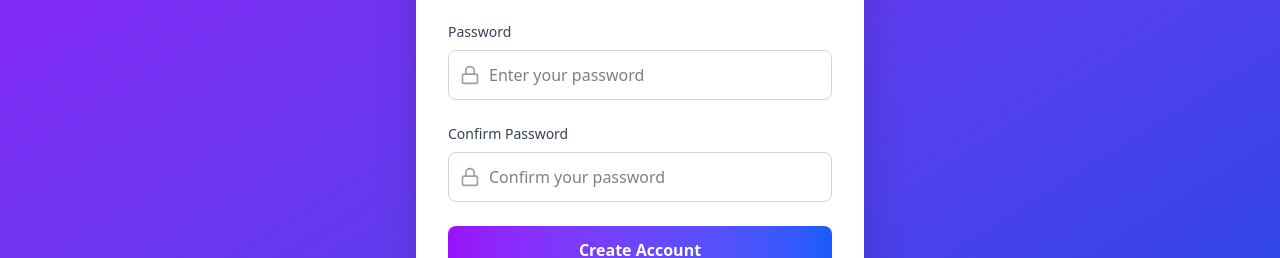
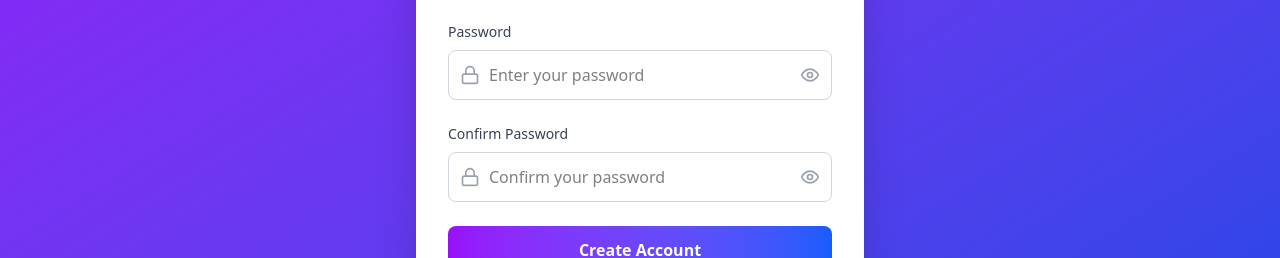
Before and after one commit to MM-27-dev/Customer-support-chatbot, a React (Vite) app: page /register in a window 1280 px wide. Shown: the part 369-627 px from the top of the page. Built offline with nearby package versions, Linux system fonts and the light colour scheme; no server answers.

Commit message:
Added the password toggeler, UI fix in ThemeCustomizer

```diff
--- a/src/components/Auth/Login.tsx
+++ b/src/components/Auth/Login.tsx
@@ -1,13 +1,14 @@
 import React, { useState } from 'react';
 import { Link, Navigate } from 'react-router-dom';
 import { useAuth } from '../../contexts/AuthContext';
-import { LogIn, Mail, Lock } from 'lucide-react';
+import { LogIn, Mail, Lock, Eye, EyeOff } from 'lucide-react';
 
 const Login: React.FC = () => {
   const [email, setEmail] = useState('');
   const [password, setPassword] = useState('');
   const [error, setError] = useState('');
   const [loading, setLoading] = useState(false);
+  const [showPassword, setShowPassword] = useState(false);
   const { login, user } = useAuth();
 
   if (user) {
@@ -62,13 +63,21 @@ const Login: React.FC = () => {
             <div className="relative">
               <Lock className="absolute left-3 top-1/2 transform -translate-y-1/2 text-gray-400" size={20} />
               <input
-                type="password"
+                type={showPassword ? 'text' : 'password'}
                 value={password}
                 onChange={(e) => setPassword(e.target.value)}
-                className="w-full pl-10 pr-4 py-3 border border-gray-300 rounded-lg focus:ring-2 focus:ring-blue-500 focus:border-transparent transition duration-200"
+                className="w-full pl-10 pr-10 py-3 border border-gray-300 rounded-lg focus:ring-2 focus:ring-blue-500 focus:border-transparent transition duration-200"
                 placeholder="Enter your password"
                 required
               />
+              <button
+                type="button"
+                className="absolute right-3 top-1/2 transform -translate-y-1/2 text-gray-400 focus:outline-none"
+                onClick={() => setShowPassword((v) => !v)}
+                tabIndex={-1}
+              >
+                {showPassword ? <EyeOff size={20} /> : <Eye size={20} />}
+              </button>
             </div>
           </div>
 
--- a/src/components/Auth/Register.tsx
+++ b/src/components/Auth/Register.tsx
@@ -1,7 +1,7 @@
 import React, { useState } from 'react';
 import { Link, Navigate } from 'react-router-dom';
 import { useAuth } from '../../contexts/AuthContext';
-import { UserPlus, Mail, Lock } from 'lucide-react';
+import { UserPlus, Mail, Lock, Eye, EyeOff } from 'lucide-react';
 
 const Register: React.FC = () => {
   const [email, setEmail] = useState('');
@@ -9,6 +9,8 @@ const Register: React.FC = () => {
   const [confirmPassword, setConfirmPassword] = useState('');
   const [error, setError] = useState('');
   const [loading, setLoading] = useState(false);
+  const [showPassword, setShowPassword] = useState(false);
+  const [showConfirmPassword, setShowConfirmPassword] = useState(false);
   const { register, user } = useAuth();
 
   if (user) {
@@ -69,13 +71,21 @@ const Register: React.FC = () => {
             <div className="relative">
               <Lock className="absolute left-3 top-1/2 transform -translate-y-1/2 text-gray-400" size={20} />
               <input
-                type="password"
+                type={showPassword ? 'text' : 'password'}
                 value={password}
                 onChange={(e) => setPassword(e.target.value)}
-                className="w-full pl-10 pr-4 py-3 border border-gray-300 rounded-lg focus:ring-2 focus:ring-purple-500 focus:border-transparent transition duration-200"
+                className="w-full pl-10 pr-10 py-3 border border-gray-300 rounded-lg focus:ring-2 focus:ring-purple-500 focus:border-transparent transition duration-200"
                 placeholder="Enter your password"
                 required
               />
+              <button
+                type="button"
+                className="absolute right-3 top-1/2 transform -translate-y-1/2 text-gray-400 focus:outline-none"
+                onClick={() => setShowPassword((v) => !v)}
+                tabIndex={-1}
+              >
+                {showPassword ? <EyeOff size={20} /> : <Eye size={20} />}
+              </button>
             </div>
           </div>
 
@@ -86,13 +96,21 @@ const Register: React.FC = () => {
             <div className="relative">
               <Lock className="absolute left-3 top-1/2 transform -translate-y-1/2 text-gray-400" size={20} />
               <input
-                type="password"
+                type={showConfirmPassword ? 'text' : 'password'}
                 value={confirmPassword}
                 onChange={(e) => setConfirmPassword(e.target.value)}
-                className="w-full pl-10 pr-4 py-3 border border-gray-300 rounded-lg focus:ring-2 focus:ring-purple-500 focus:border-transparent transition duration-200"
+                className="w-full pl-10 pr-10 py-3 border border-gray-300 rounded-lg focus:ring-2 focus:ring-purple-500 focus:border-transparent transition duration-200"
                 placeholder="Confirm your password"
                 required
               />
+              <button
+                type="button"
+                className="absolute right-3 top-1/2 transform -translate-y-1/2 text-gray-400 focus:outline-none"
+                onClick={() => setShowConfirmPassword((v) => !v)}
+                tabIndex={-1}
+              >
+                {showConfirmPassword ? <EyeOff size={20} /> : <Eye size={20} />}
+              </button>
             </div>
           </div>
 
--- a/src/components/Theme/ThemeCustomizer.tsx
+++ b/src/components/Theme/ThemeCustomizer.tsx
@@ -46,7 +46,7 @@ const ThemeCustomizer: React.FC = () => {
         <p className="text-gray-600 mt-2">Customize your chatbot's appearance and branding</p>
       </div>
 
-      <div className="grid lg:grid-cols-2 gap-8">
+      <div className="grid lg:grid-cols-1 gap-8">
         {/* Theme Form */}
         <div className="bg-white rounded-xl shadow-lg p-6">
           <div className="flex items-center space-x-3 mb-6">
@@ -176,16 +176,7 @@ const ThemeCustomizer: React.FC = () => {
         </div>
 
         {/* Live Preview */}
-        <div className="bg-white rounded-xl shadow-lg p-6">
-          <div className="flex items-center space-x-3 mb-6">
-            <div className="bg-blue-100 p-2 rounded-lg">
-              <Eye className="text-blue-600" size={24} />
-            </div>
-            <h2 className="text-xl font-semibold text-gray-800">Live Preview</h2>
-          </div>
-
           <ChatbotPreview theme={theme} />
-        </div>
       </div>
     </div>
   );
```
